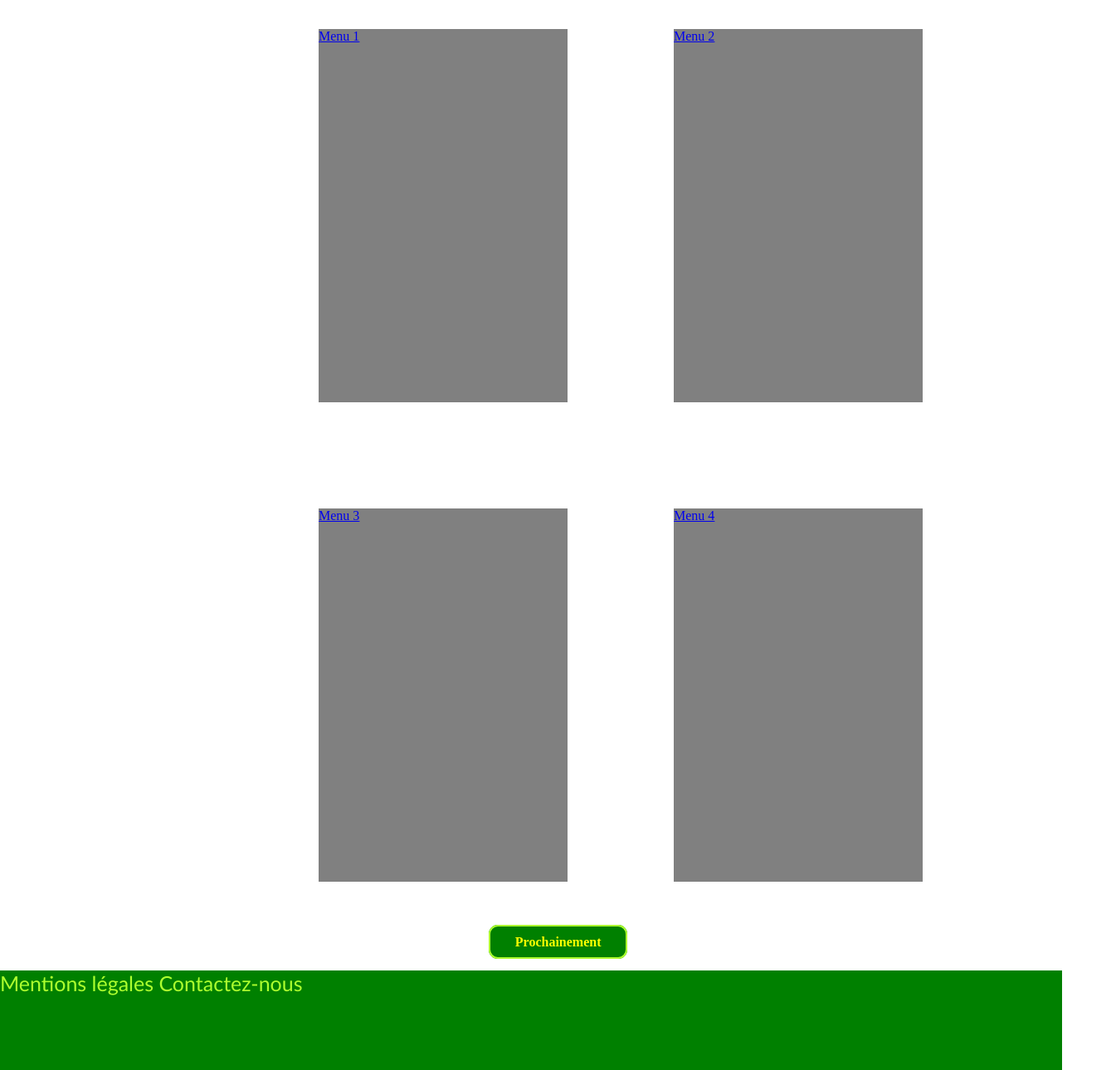
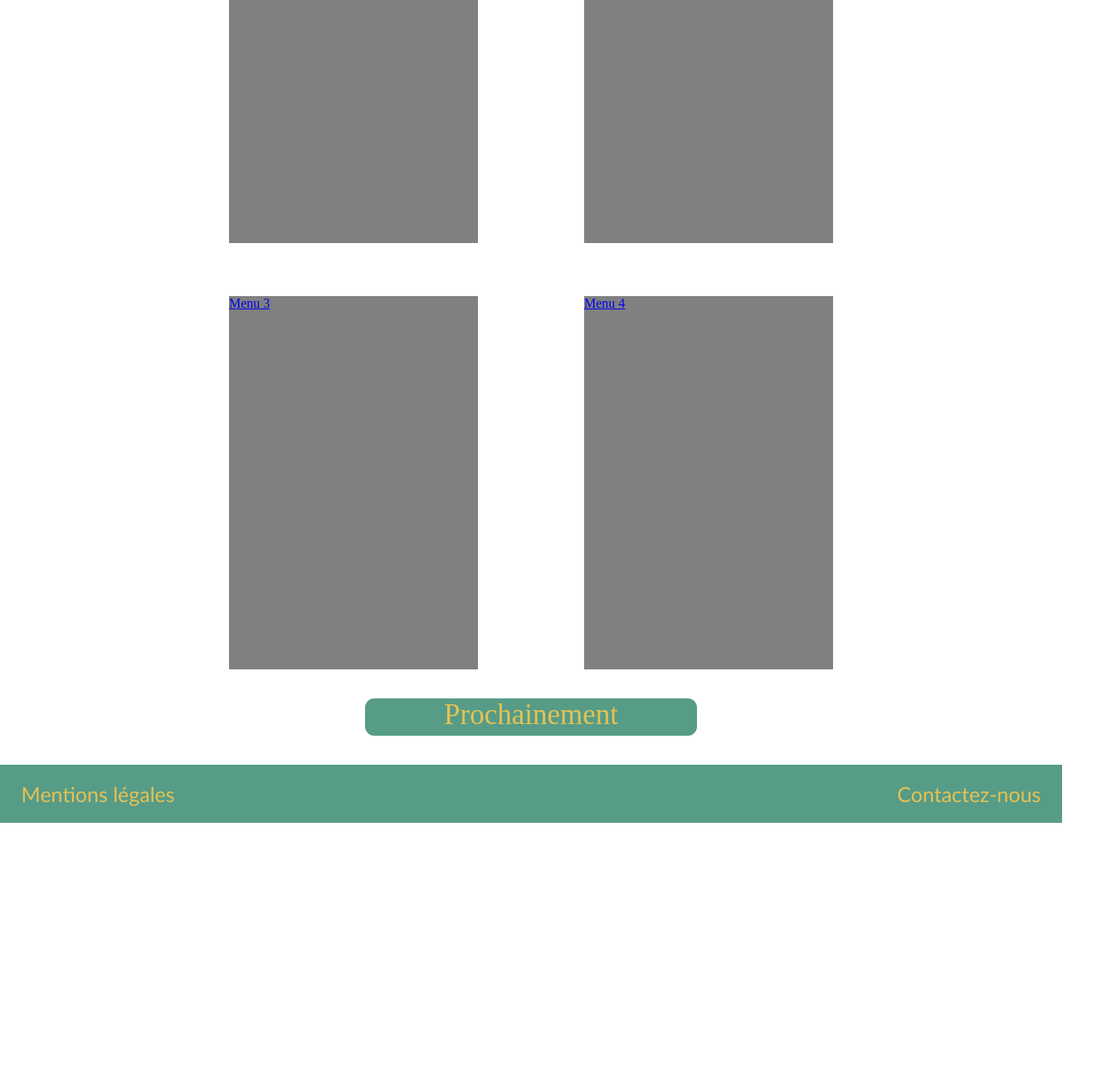
Before and after one commit to AkmaXilan/AkmaXilan.github.io, a plain HTML site: page index.html in a window 1280 px wide. Shown: the part 307-1597 px from the top of the page at 83% size, 1345 px wide, since content can reach past the window. After the commit the page ends 1299 px from the top, so only its background shows below. Drawn offline with Linux system fonts and the light colour scheme.

Commit message:
Adjustement

```diff
--- a/css/style.css
+++ b/css/style.css
@@ -4,80 +4,83 @@ body {
 
 .title {
 	margin-top: 0;
-	background-color: green;
-	height: 120px;
+	background-color: #569c87;
+	height: 90px;
 	font-family: Trebuchet MS;
-	color: greenyellow;
+	color: #e4c254;
 	font-size: 45px;
 	text-align: center;
+	padding-top: 30px;
 }
 
 .mainmenu1 {
 	display: flex;
-
 }
 
 .mainmenu2 {
 	display: flex;
-
 }
 
 .menu1 {
-	margin-left: 30%;
+	margin: auto;
+	margin-bottom: 5%;
 	margin-right: 5%;
-	margin-top: 15%;
-	margin-bottom: 5%;
 	background-color: grey;
 	height: 450px;
 	width: 300px;
 }
 
 .menu2 {
+	margin: auto;
+	margin-bottom: 5%;
 	margin-left: 5%;
-	margin-right: 5%;
-	margin-top: 15%;
-	margin-bottom: 5%;
 	background-color: grey;
 	height: 450px;
 	width: 300px;
 }
 
 .menu3 {
-	margin-left: 30%;
+	margin: auto;
 	margin-right: 5%;
-	margin-top: 5%;
-	margin-bottom: 5%;
 	background-color: grey;
 	height: 450px;
 	width: 300px;
 }
 
 .menu4 {
+	margin: auto;
 	margin-left: 5%;
-	margin-right: 5%;
-	margin-top: 5%;
-	margin-bottom: 5%;
 	background-color: grey;
 	height: 450px;
 	width: 300px;
 }
 
-.legal{
+.legal {
+	display: flex;
 	margin-bottom: 0;
 	font-family: Trebuchet MS;
-	color: greenyellow;
-	background-color: green;
-	height: 120px;
+	color: #e4c254;
+	background-color: #569c87;
+	height: 70px;
 	font-size: 25px;
+	justify-content: space-between;
 }
 
-.bouton{
-	padding: 10px 30px;
-	background: green;
-	color: yellow;
+span {
+	margin-left: 2%;
+	margin-right: 2%;
+	padding-top: 20px;
+}
+
+.bouton {
+	width: 400px;
+	height: 45px;
+	background: #569c87;
+	color: #e4c254;
 	border-radius: 11px;
-	border: 2px solid greenyellow;
-	margin: 44% 46%;
-	font-weight: bold;
 	text-decoration: none;
+	text-align: center;
+	margin-left: auto;
+	margin-right: auto;
+	font-size: 35PX;
 }
--- a/index.html
+++ b/index.html
@@ -2,6 +2,7 @@
 
 <html lang="fr">
 
+<!--HEAD-->
 
 <head>
 	<meta charset="UTF-8">
@@ -9,11 +10,13 @@
 	<link rel="stylesheet" href="css/style.css">
 
 </head>
-
+	<!--FIN HEAD-->
 
 <body>
 
+	<header>
 		<h1 class="title"> ohmyfood </h1>
+	</header>
 
 <!--MENU-->
 
@@ -34,10 +37,16 @@
 		</div>
 	</div>
 	<!--FIN MENU-->
-	<a href="#prochainement" class="bouton"> Prochainement </a>
+	<nav>
+		<p class="bouton"> Prochainement </p>
+	</nav>
+
+<!--FOOTER-->
+
 	<footer>
-		<p class="legal"> Mentions légales  Contactez-nous </p>
+		<p class="legal"> <span> Mentions légales </span> <span> Contactez-nous </span> </p>
 	</footer>
+	<!--FOOTER-->
 </body>
 
 </html>
```
